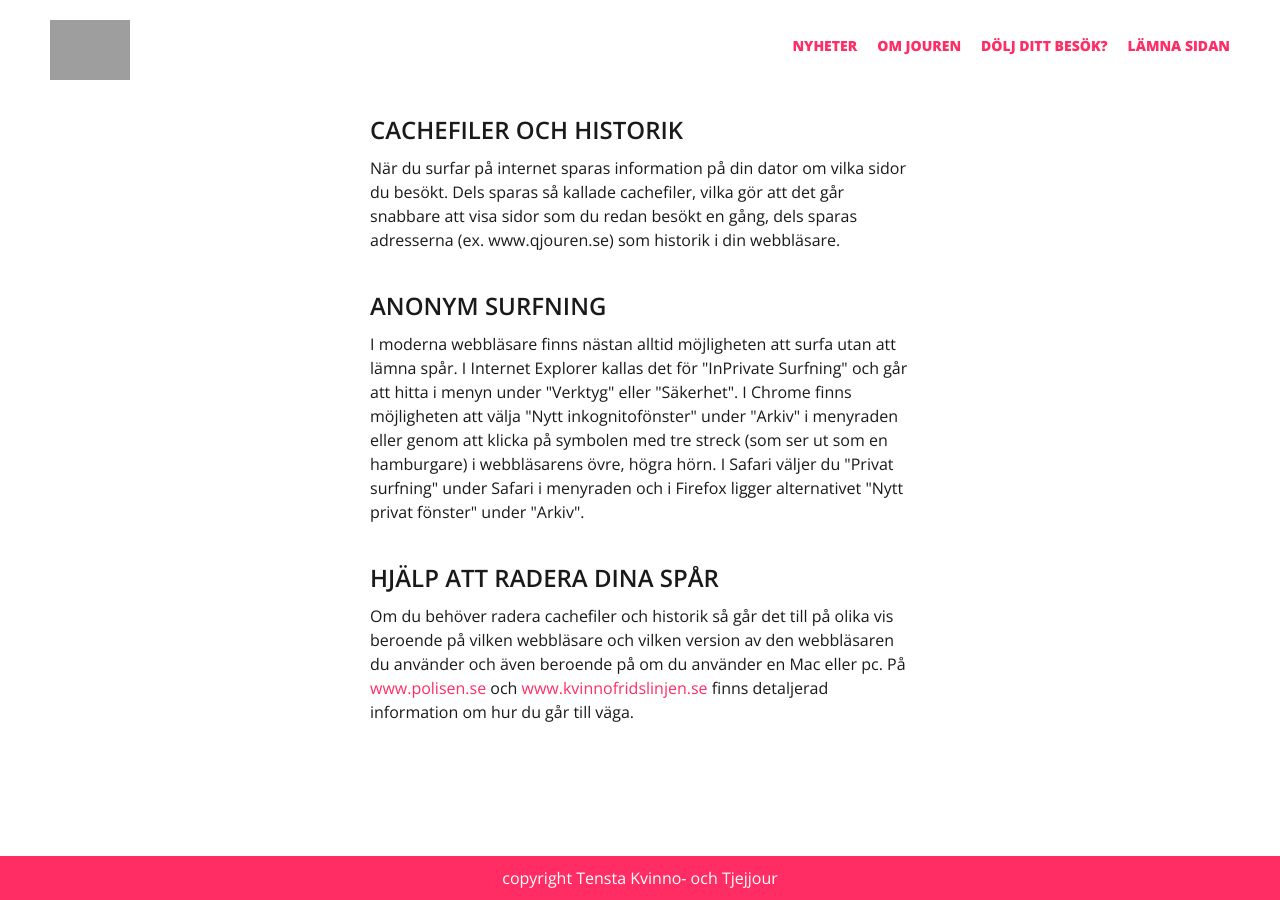
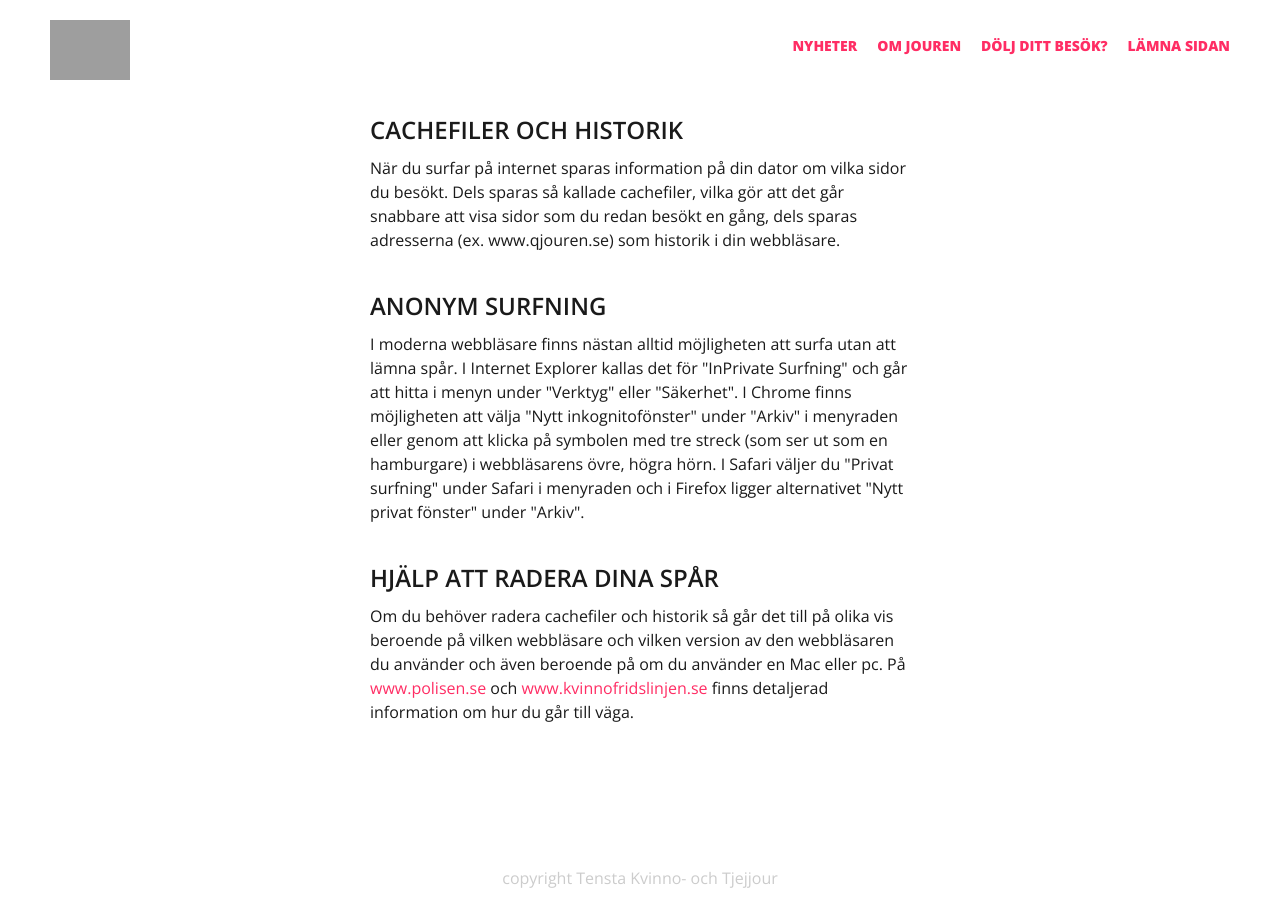
Before and after one commit to gardefjord/tenstakvinnojour, a Jekyll site: the page built from dolj_ditt_besok/index.html, in a window 1280 px wide and 900 px high, scrolled down 97 px. Built offline with Jekyll 4.4.1, drawn with Linux system fonts in a browser that asks for light colours; nearby versions of some CDN libraries; grey boxes are pictures that could not be loaded.

Commit message:
Footer and text fix

```diff
--- a/_sass/section.scss
+++ b/_sass/section.scss
@@ -192,13 +192,13 @@ header {
   }
 
   &--footer {
-    background: $c-primary;
+    background: $c-secondary;
     padding: 10px;
     font-weight: 400;
-    color: #fff;
+    color: #ccc;
 
     a {
-      color: #fff;
+      color: #ccc;
       text-decoration: none;
 
       &:hover {
--- a/dolj_ditt_besok/index.html
+++ b/dolj_ditt_besok/index.html
@@ -15,7 +15,7 @@ layout: default
       <p>I moderna webbläsare finns nästan alltid möjligheten att surfa utan att lämna spår. I Internet Explorer kallas det för "InPrivate Surfning" och går att hitta i menyn under "Verktyg" eller "Säkerhet". I Chrome finns möjligheten att välja "Nytt inkognitofönster" under "Arkiv" i menyraden eller genom att klicka på symbolen med tre streck (som ser ut som en hamburgare) i webbläsarens övre, högra hörn. I Safari väljer du "Privat surfning" under Safari i menyraden och i Firefox ligger alternativet "Nytt privat fönster" under "Arkiv".</p>
 
       <h3>Hjälp att radera dina spår</h3>
-      <p>Om du behöver radera cachefiler och historik så går det till på olika vis beroende på vilken webbläsare och vilken version av den webbläsaren du använder och även beroende på om du använder en Mac eller pc. På <a href="http://polisen.se/Kom-till-oss/Meny/Toppmeny-II-Kom-till-oss/Att-dolja-besok/?06f83000 och på www.kvinnofridslinjen.se " target="_blank">www.polisen.se</a> och <a href=" http://kvinnofridslinjen.se/index.php?page=doelj-ditt-besoek " target="_blank"> www.kvinnofridslinjen.se</a> finns detaljerad information om hur du går till väga.</p>
+      <p>Om du behöver radera cachefiler och historik så går det till på olika vis beroende på vilken webbläsare och vilken version av den webbläsaren du använder och även beroende på om du använder en Mac eller pc. På <a href="https://polisen.se/utsatt-for-brott/olika-typer-av-brott/brott-i-nara-relation/att-dolja-ditt-besok/" target="_blank">www.polisen.se</a> och <a href="https://kvinnofridslinjen.se/sv/om-stodtelefonen/dolj-besok/" target="_blank"> www.kvinnofridslinjen.se</a> finns detaljerad information om hur du går till väga.</p>
 
     </div>
   </div>
```
